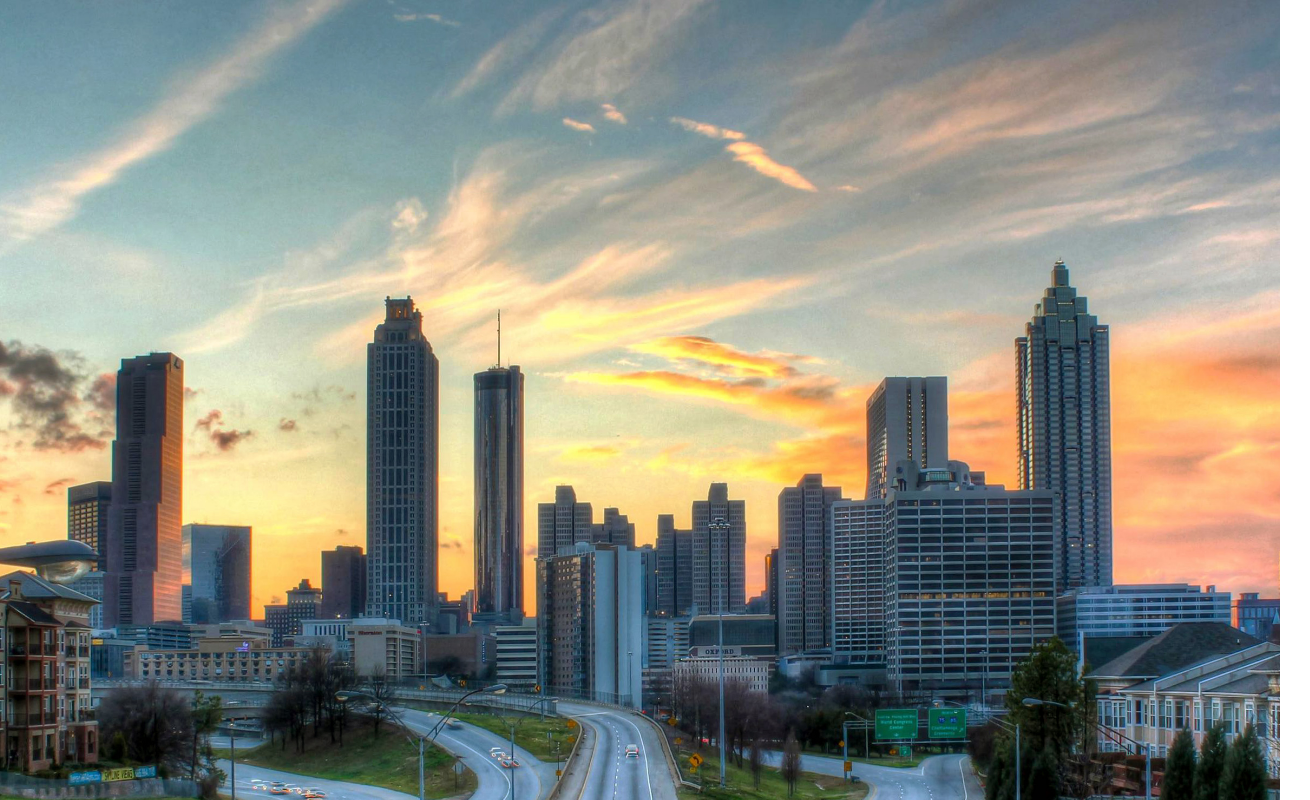
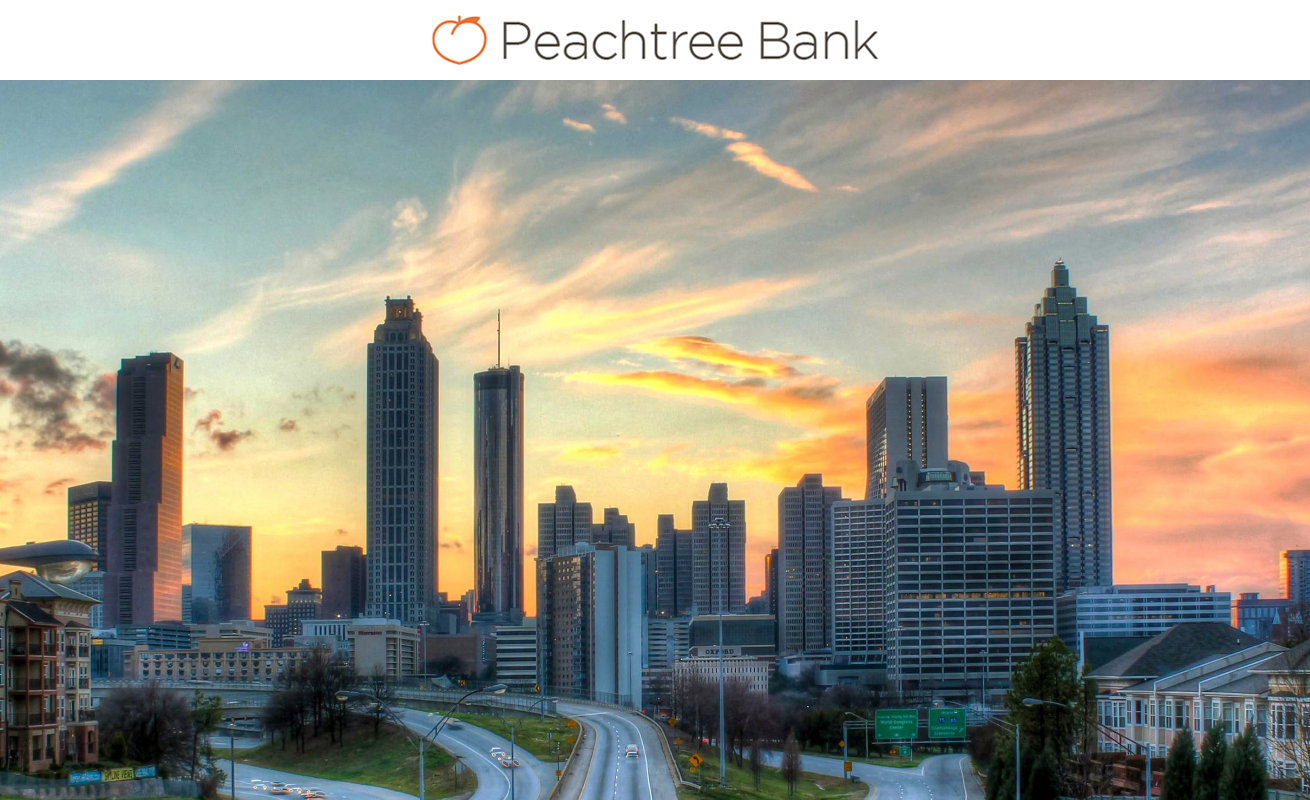
Before and after one commit to MarleeG/Transaction, a React (Create React App) app in the folder client/: page / in a window 1280 px wide. Shown: the whole page, 1310 px wide, since content can reach past the window. Built offline with nearby package versions, Linux system fonts and the light colour scheme.

Commit message:
added peachtree image header

```diff
--- a/client/src/App.js
+++ b/client/src/App.js
@@ -1,9 +1,11 @@
 import React from 'react';
 import './App.css';
+import Header from './Header/Header';
 
 function App() {
   return (
     <div className="App">
+      <Header/>
     </div>
   );
 }
--- /dev/null
+++ b/client/src/Header/Header.css
@@ -0,0 +1,12 @@
+.header__container{
+    width: 100%;
+    height: auto;
+    background-color: #ffffff;
+
+    padding: 15px;
+}
+
+.header__container > img{
+    display: flex;
+    margin: auto;
+}
--- /dev/null
+++ b/client/src/Header/Header.js
@@ -0,0 +1,11 @@
+import React from "react";
+import logo from '../UIELements/assets/logo.jpg';
+
+import './Header.css';
+const Header = (props) => {
+  return <div className="header__container">
+      <img src={logo} alt="logo"/>
+  </div>;
+};
+
+export default Header;
--- a/client/src/index.css
+++ b/client/src/index.css
@@ -13,7 +13,16 @@ body {
   -moz-osx-font-smoothing: grayscale;
 }
 
-code {
-  font-family: source-code-pro, Menlo, Monaco, Consolas, "Courier New",
-    monospace;
+.center {
+  display: flex;
+  align-items: center;
+  justify-content: center;
+  margin: auto;
+  position: absolute;
+  text-align: center;
+
+  top: 0;
+  bottom: 0;
+  left: 0;
+  right: 0;
 }
```
Also changed, not shown: 1 other file (tests, documents, lock files or other folders).
